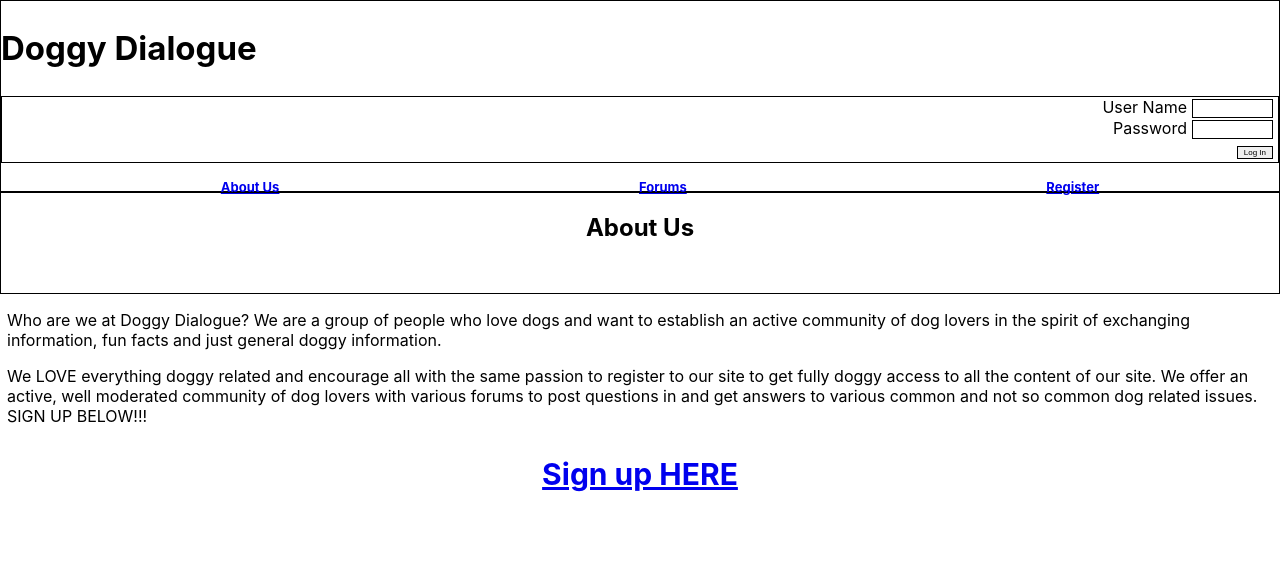
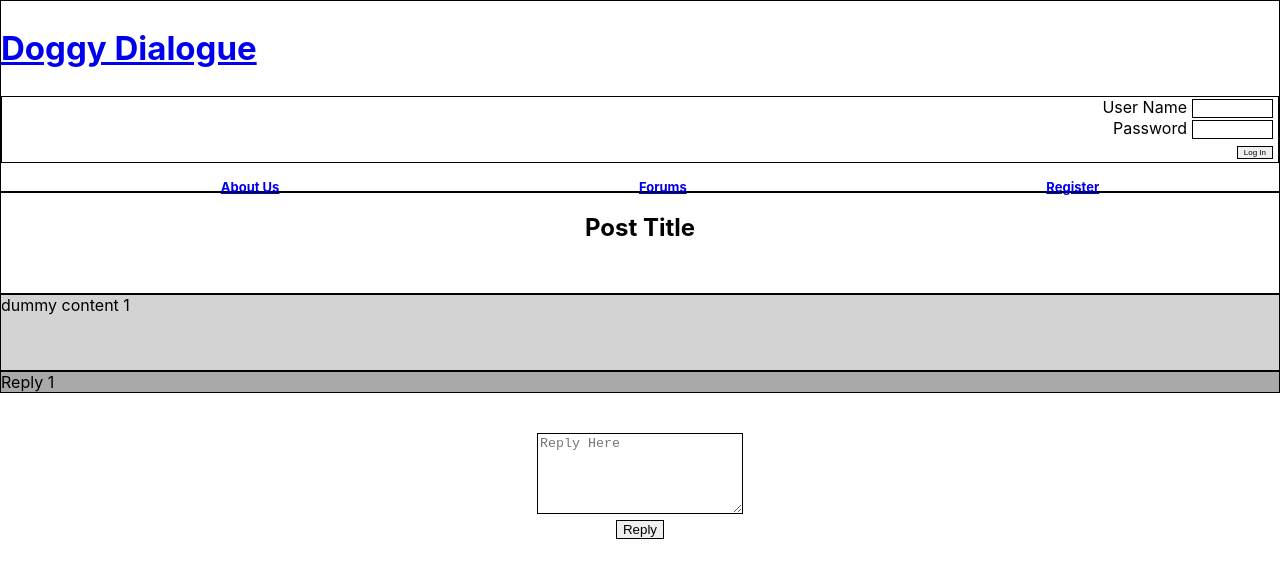
Before and after one commit to navin1551/doggy-dialogue-app, a React (Create React App) app: page /post/1 in a window 1280 px wide. Shown: the top 578 px of the page. Built offline with nearby package versions, Linux system fonts and the light colour scheme.

Commit message:
deployed to zeit for review

```diff
--- a/src/App.js
+++ b/src/App.js
@@ -58,14 +58,12 @@ export default class App extends React.Component {
             <Header />
           </section>
           <main>
-            <Switch>
-              <Route path="/" component={AboutUs} />
-              <Route path="/register" component={Register} />
-              <Route exact path="/forums" component={Forums} />
-              <Route path="/forums/:folderId" component={ForumPosts} />
-              <Route path="/post/:postId" component={UserPost} />
-              <Route path="/new-post" component={AddNewPost} />
-            </Switch>
+            <Route exact path="/" component={AboutUs} />
+            <Route path="/register" component={Register} />
+            <Route exact path="/forums" component={Forums} />
+            <Route path="/forums/:folderId" component={ForumPosts} />
+            <Route path="/post/:postId" component={UserPost} />
+            <Route path="/new-post" component={AddNewPost} />
           </main>
           <section>
             <Footer />
--- a/src/components/Header.js
+++ b/src/components/Header.js
@@ -1,4 +1,5 @@
 import React from "react";
+import { Link } from "react-router-dom";
 import "./Header.css";
 import LoginForm from "./LoginForm";
 import NavBar from "./NavBar";
@@ -7,7 +8,9 @@ export default class Header extends React.Component {
   render() {
     return (
       <header className="doggy-dialogue-header">
-        <h1 id="doggy-dialogue">Doggy Dialogue</h1>
+        <Link to={"/forums"}>
+          <h1 id="doggy-dialogue">Doggy Dialogue</h1>
+        </Link>
         <LoginForm />
         <NavBar />
       </header>
--- a/src/components/NavBar.js
+++ b/src/components/NavBar.js
@@ -7,7 +7,7 @@ export default class NavBar extends React.Component {
     return (
       <div>
         <ul className="nav-bar">
-          <Link to={"/about-us"}>
+          <Link to={"/"}>
             <li id="about-us">About Us</li>
           </Link>
           <Link to={"/forums"}>
--- a/src/components/UserPost.js
+++ b/src/components/UserPost.js
@@ -7,6 +7,7 @@ import "./UserPost.css";
 
 export default class UserPost extends React.Component {
   static contextType = DoggyContext;
+
   render() {
     const { replies = [] } = this.context.store;
 
```
